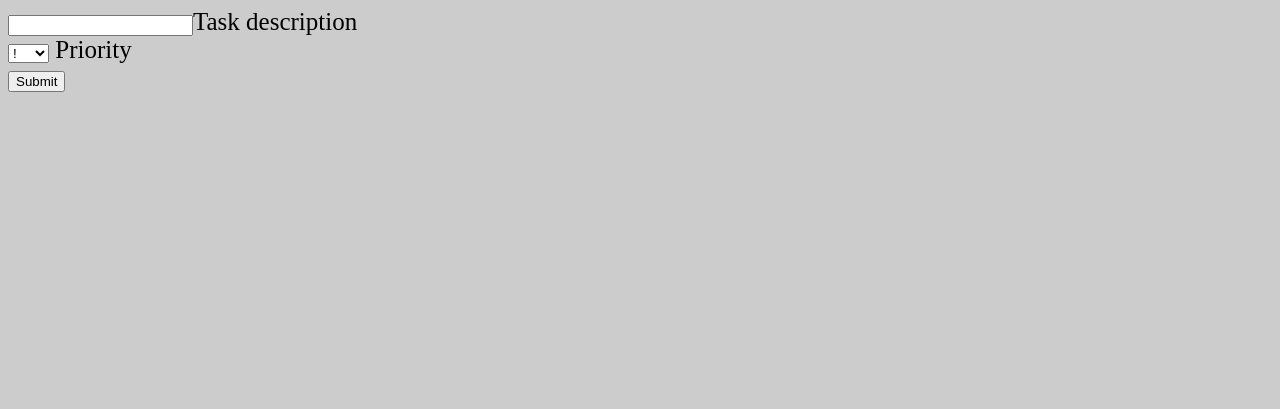
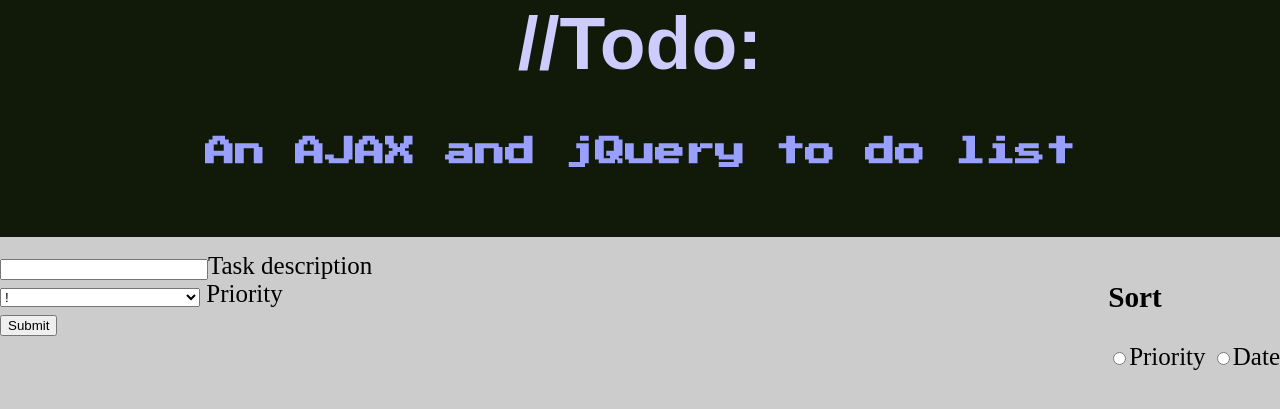
Before and after one commit to jwalzak/TODO, a PHP site: page / in a window 1280 px wide. Shown: the top 409 px of the page. Run offline with PHP 8.4, Linux system fonts and the light colour scheme; data that the repository does not hold is empty; some libraries are stand-ins or nearby versions.

Commit message:
Styling
Some styling
Added some radio buttons, but they arent' working yet.

```diff
--- a/index.php
+++ b/index.php
@@ -2,26 +2,40 @@
 <html lang="en">
 <head>
     <meta charset="UTF-8">
-    <title>TODO:LIST</title>
+    <title>//TODO:LIST</title>
+    <link href="https://fonts.googleapis.com/css?family=Press+Start+2P" rel="stylesheet">
     <link rel="stylesheet" href="style/main.css">
     <script type="text/javascript" src="js/jquery-3.1.1.js"></script>
     <script type="text/javascript" src="js/main.js"></script>
 </head>
 <body>
+<header>
+    <h1>//Todo:</h1>
+    <h5>An AJAX and jQuery to do list</h5>
+</header>
+<div id="form" class="form">
     <form  method="POST" class="task" id="task">
-        <input type="text" id="desc" name="desc" ><label>Task description</label>
+    <div id="input" class="input">
+        <input type="text" class="desc" id="desc" name="desc" ><label for="desc">Task description</label>
         <br/>
-        <select name="priority" id="priority">
+        <select name="priority" id="priority" class="priority">
             <option name="lowest" value="1" selected="selected">!</option>
             <option name="lower" value="2">!!</option>
             <option name="middle" value="3">!!!</option>
             <option name="higher" value="4">!!!!</option>
             <option name="highest" value="5">!!!!!</option>
         </select>
-        <label>Priority</label>
+        <label for="priority">Priority</label>
         <br/>
         <input type="submit" name="submit" id="submit">
+        </div>
+        <div id="sort" class="sort">
+            <h3>Sort</h3>
+            <input type="radio" name="sortPri" id="sortPri" value="sortPri"><label for="sortPri">Priority</label>
+            <input type="radio" name="sortDate" id="sortDate" value="sortDate"><label for="sortDate">Date</label>
+        </div>
     </form>
+</div>
     <div id="wall">
 
     </div>
--- a/js/main.js
+++ b/js/main.js
@@ -7,6 +7,8 @@ $(document).ready(function(){
         $.post("Connect.php?action=newTask", $(this).serialize(), function(res){
             console.log(res);
             //Remove current loaded data.
+            $("#desc").val('');
+            $("#priority").val('');
             $("#wall").empty();
             getTask();
         });
--- a/style/main.css
+++ b/style/main.css
@@ -2,10 +2,55 @@ body{
     background: #ccc;
     font-family: 'Monaco Regular';
     font-size: 25px;
+    padding: 0;
+    margin: 0;
+}
+
+header {
+    background: #111909;
+    margin-top: -50px;
+    margin-bottom: 15px;
+    padding-bottom: 20px;
+
+}
+
+h1 {
+    font-family: 'Monaco Regular', arial;
+    color: #ccccff;
+    text-align: center;
+    font-size: 75px;
+}
+
+h5 {
+    font-family: 'Press Start 2P', cursive;
+    text-align: center;
+    color: #999fff;
+    font-size: 30px;
 }
 
 .taskStyle {
     background: #000fff;
     font-family: 'Monaco Regular', arial;
-    color: white;
+    color: #fff;
 }
+
+.desc {
+    width: 200px;
+}
+
+.form {
+    padding-bottom: 150px;
+}
+
+.priority {
+    width: 200px;
+}
+
+.input {
+    float: left;
+}
+
+.sort {
+    float: right;
+    margin-right; 50px;
+}
```
